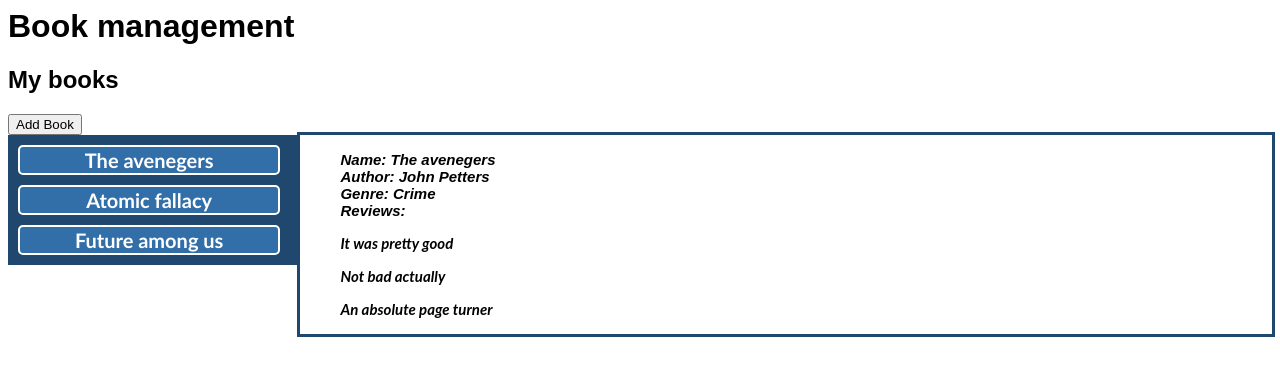
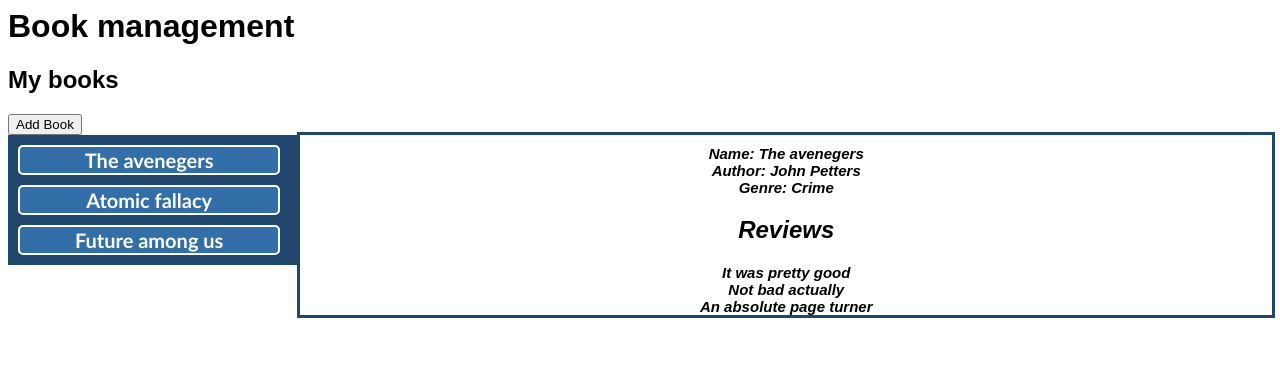
Before and after one commit to kaneran/angular-practice-project-book-manager, an Angular app: page / in a window 1280 px wide. Both pictures are taken after a click on the button "The avenegers". Shown: the top 376 px of the page. Built offline with nearby package versions, Linux system fonts and the light colour scheme.

Commit message:
Broke down component into child components

```diff
--- a/src/app/app.component.css
+++ b/src/app/app.component.css
@@ -15,17 +15,11 @@ div {
   outline-style: solid;
   outline-color: #20486e;
   margin-left: 1px;
+  padding-top: 10px;
   display: block
 }
 
-#div2 ul li {
-  list-style-type: none;
-  font-family: Arial, Helvetica, sans-serif;
-  font-weight: bold;
-  font-style: italic;
-  font-size: 15px;
-  margin: auto;
-}
+
 
 #div1 {
   background-color: #20486e;
--- a/src/app/app.component.html
+++ b/src/app/app.component.html
@@ -2,19 +2,13 @@
 <h2>My books</h2>
 <button (click)= "addBook()">Add Book</button>
 <div *ngIf="books$ | async as books">
-	<div id="div1" >
+	<div id="div1">
 		<button *ngFor="let book of books" (click)="bookClicked(book)">
       {{ book.name }}
     </button>
 	</div>
 	<div id="div2">
-    <ul *ngIf="selectedBook$| async as selectedBook">
-      <li>Name: {{selectedBook.name}}</li>
-       <li>Author: {{ selectedBook.author}}</li>
-       <li>Genre: {{ selectedBook.genre}}</li>
-       <li>Reviews:
-         <p *ngFor="let review of selectedBook.reviews">{{review}}</p>
-       </li>
-       </ul>
+		<book-details [selectedBook$]="selectedBook$"></book-details>
+		<reviews [selectedBook$]="selectedBook$"></reviews>
 	</div>
 </div>
--- /dev/null
+++ b/src/app/book-details.component.css
@@ -0,0 +1,9 @@
+p {
+  text-align: center;
+  list-style-type: none;
+  font-family: Arial, Helvetica, sans-serif;
+  font-weight: bold;
+  font-style: italic;
+  font-size: 15px;
+  margin: auto;
+}
--- /dev/null
+++ b/src/app/book-details.component.html
@@ -0,0 +1,5 @@
+<div *ngIf="selectedBook$| async as selectedBook">
+	<p>Name: {{selectedBook.name}}</p>
+	<p>Author: {{ selectedBook.author}}</p>
+	<p>Genre: {{ selectedBook.genre}}</p>
+</div>
--- /dev/null
+++ b/src/app/book-details.component.ts
@@ -0,0 +1,22 @@
+import { ChangeDetectionStrategy, Component, Input } from "@angular/core";
+import { Observable } from "rxjs";
+import { BookService } from "./book.service";
+
+@Component({
+  selector: "book-details",
+  templateUrl: "./book-details.component.html",
+  styleUrls: ["./book-details.component.css"],
+  changeDetection: ChangeDetectionStrategy.OnPush
+})
+export class BookDetailsComponent {
+  @Input()
+  selectedBook$: Observable<{
+    genre: string;
+    author: string;
+    reviews: string[];
+    bookId: number;
+    name: string;
+    authorId: number;
+    genreId: number;
+  }>;
+}
--- /dev/null
+++ b/src/app/reviews.component.css
@@ -0,0 +1,13 @@
+p,
+h2 {
+  font-family: Arial, Helvetica, sans-serif;
+  font-weight: bold;
+  font-style: italic;
+  text-align: center;
+}
+
+p {
+  list-style-type: none;
+  font-size: 15px;
+  margin: auto;
+}
--- /dev/null
+++ b/src/app/reviews.component.html
@@ -0,0 +1,4 @@
+<div *ngIf="selectedBook$ | async as book">
+  <h2>Reviews</h2>
+	<p *ngFor="let review of book.reviews">{{review}}</p>
+	<div>
--- /dev/null
+++ b/src/app/reviews.component.ts
@@ -0,0 +1,21 @@
+import { ChangeDetectionStrategy, Component, Input } from "@angular/core";
+import { Observable } from "rxjs";
+
+@Component({
+  selector: "reviews",
+  templateUrl: "./reviews.component.html",
+  styleUrls: ["./reviews.component.css"],
+  changeDetection: ChangeDetectionStrategy.OnPush
+})
+export class ReviewsComponent {
+  @Input()
+  selectedBook$: Observable<{
+    genre: string;
+    author: string;
+    reviews: string[];
+    bookId: number;
+    name: string;
+    authorId: number;
+    genreId: number;
+  }>;
+}
```
Also changed, not shown: src/app/app.module.ts (+16 -9 lines).
